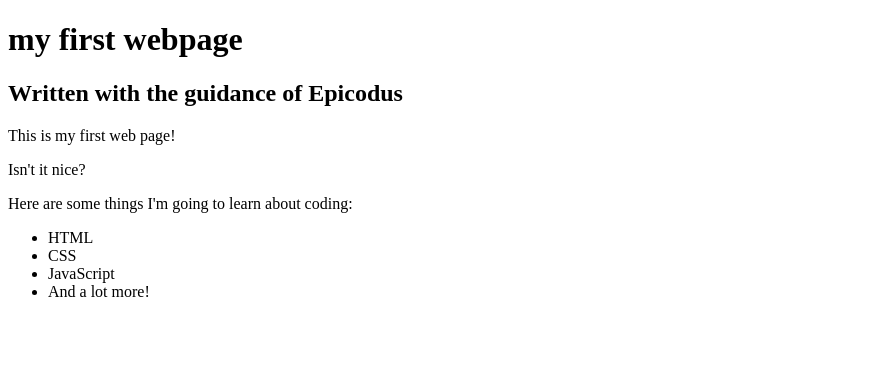
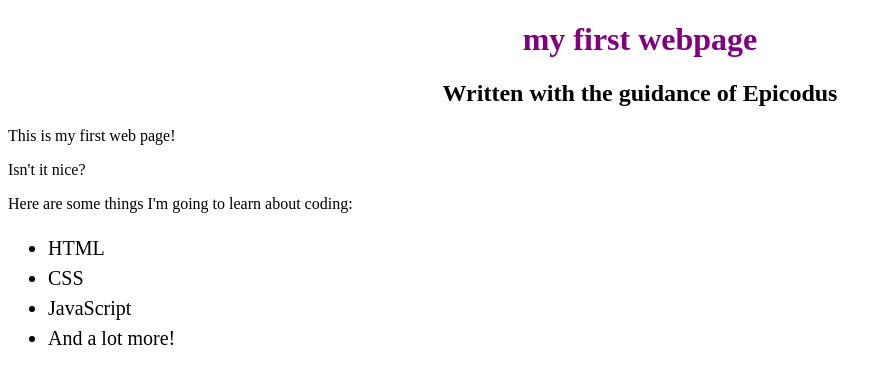
Before and after one commit to Annaspeciale/my-first-webpage, a plain HTML site: page my-first-webpage.html in a window 1280 px wide. Shown: the whole page, without its empty margins (0-892 px from the left). Drawn offline with Linux system fonts and the light colour scheme.

Commit message:
Added CSS styling to webpages.

```diff
--- /dev/null
+++ b/css/same_styles.css
@@ -0,0 +1,18 @@
+h1 {
+  color: purple;
+  text-align: center;
+}
+
+h2 {
+  font-style: bold;
+  text-align: center;
+}
+
+p {
+  font-family: ariel;
+}
+
+ul {
+  font-size: 20px;
+  line-height: 30px;
+}
--- a/my-first-webpage.html
+++ b/my-first-webpage.html
@@ -1,6 +1,8 @@
 <!DOCTYPE html>
 <html>
   <head>
+    <link href="css/same_styles.css" rel="stylesheet" type="text/css">
+    <title>Michael's favorite things</title>
     <title>Web page #1</title>
   </head>
   <body>
```
Also changed, not shown: favorite-things.html (+1 -0 lines), my-dog.html (+2 -2 lines).
